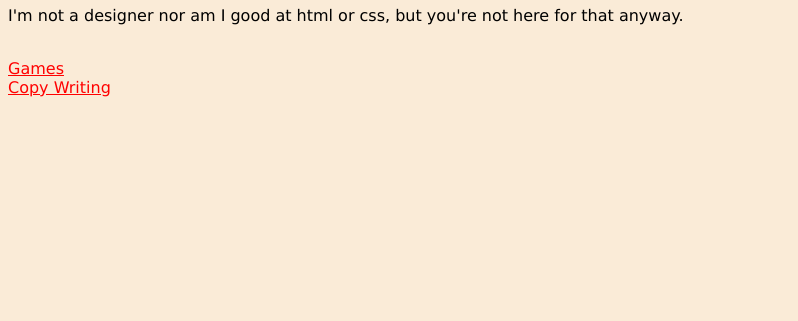
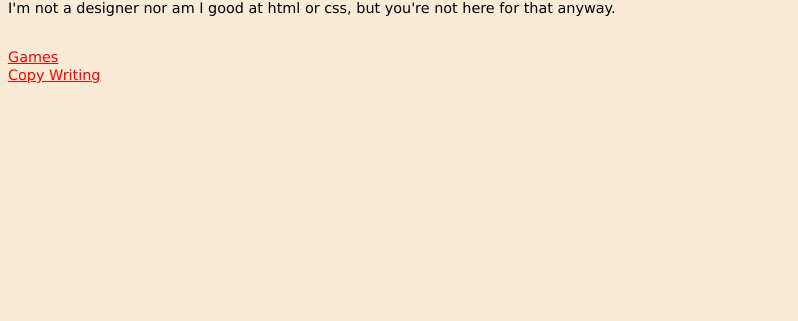
Before and after one commit to wldblake/wldblake.github.io, a plain HTML site: page index.html in a window 1280 px wide. Shown: the part 479-800 px from the top of the page, without its empty margins (0-798 px from the left). Drawn offline with Linux system fonts and the light colour scheme.

```diff
--- a/styles/default.css
+++ b/styles/default.css
@@ -3,6 +3,7 @@ a {
   color: red;
   text-decoration-line: underline;
   font-family: Verdana, Geneva, Tahoma, sans-serif;
+  font-size: 90%;
 }
 
 /*text formatting*/
@@ -17,6 +18,7 @@ body {
 
 p {
   font-family: Verdana, Geneva, Tahoma, sans-serif;
+  font-size: 90%;
 }
 
 h1 {
```
Also changed, not shown: copywriting/portfolio.html (+3 -3 lines).
